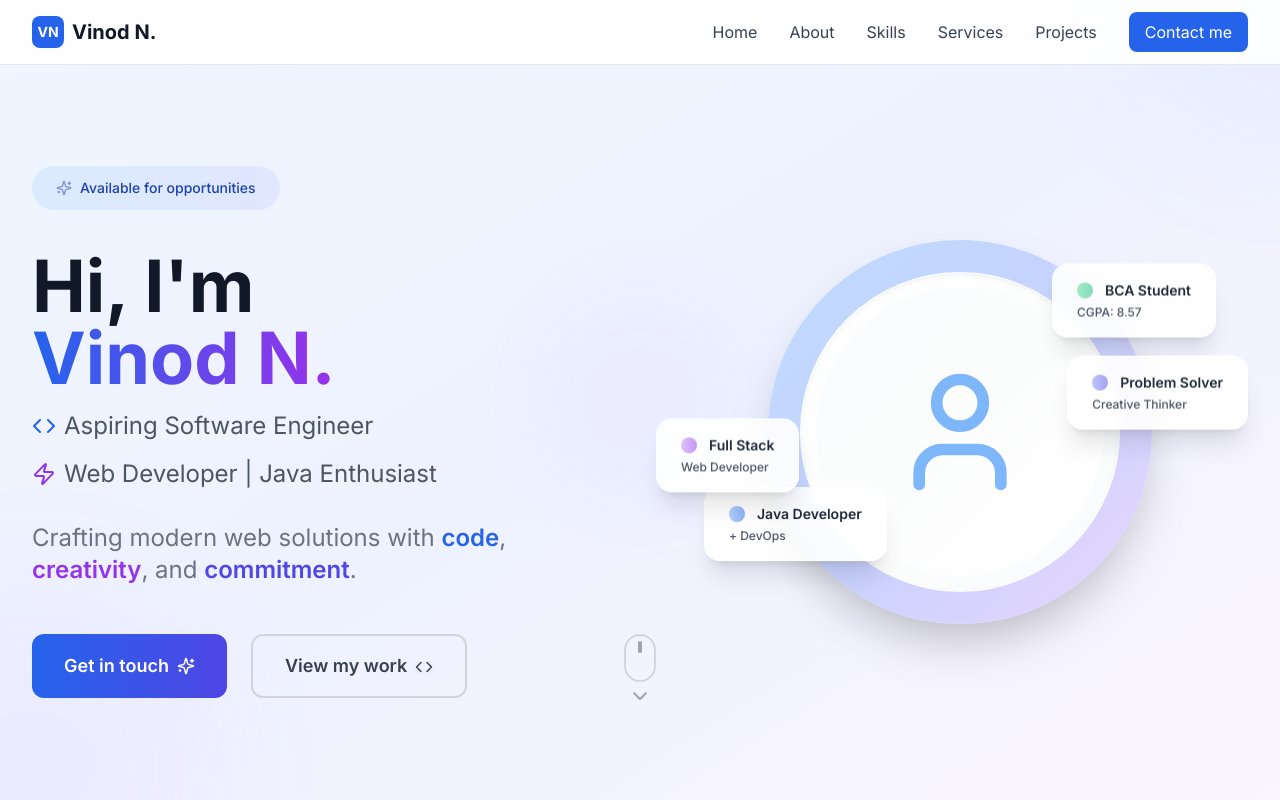
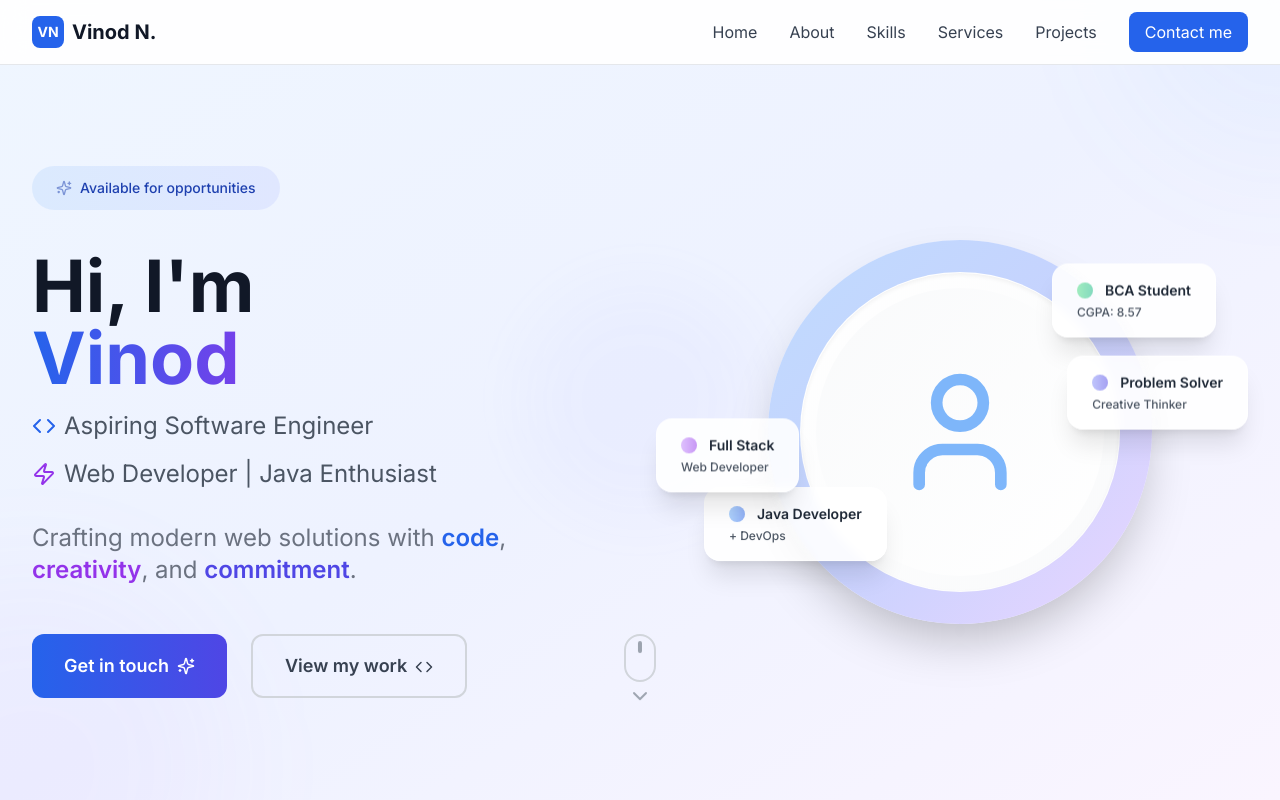
Before and after one commit to Vinodhacker17/Vinod-works-online, a React (Vite) app: page / in a window 1280 px wide. Shown: the top 800 px of the page. Built offline with nearby package versions, Linux system fonts and the light colour scheme.

Commit message:
Fix hero section name
Change "Vinod N." to "Vinod" in the hero section.

```diff
--- a/src/components/Hero.tsx
+++ b/src/components/Hero.tsx
@@ -1,4 +1,3 @@
-
 import { ChevronDown, User, Sparkles, Code, Zap } from 'lucide-react';
 
 const Hero = () => {
@@ -31,7 +30,7 @@ const Hero = () => {
               <h1 className="text-5xl md:text-7xl font-bold text-gray-900 leading-tight">
                 Hi, I'm{' '}
                 <span className="bg-gradient-to-r from-blue-600 via-purple-600 to-indigo-600 bg-clip-text text-transparent block">
-                  Vinod N.
+                  Vinod
                 </span>
               </h1>
 
```
